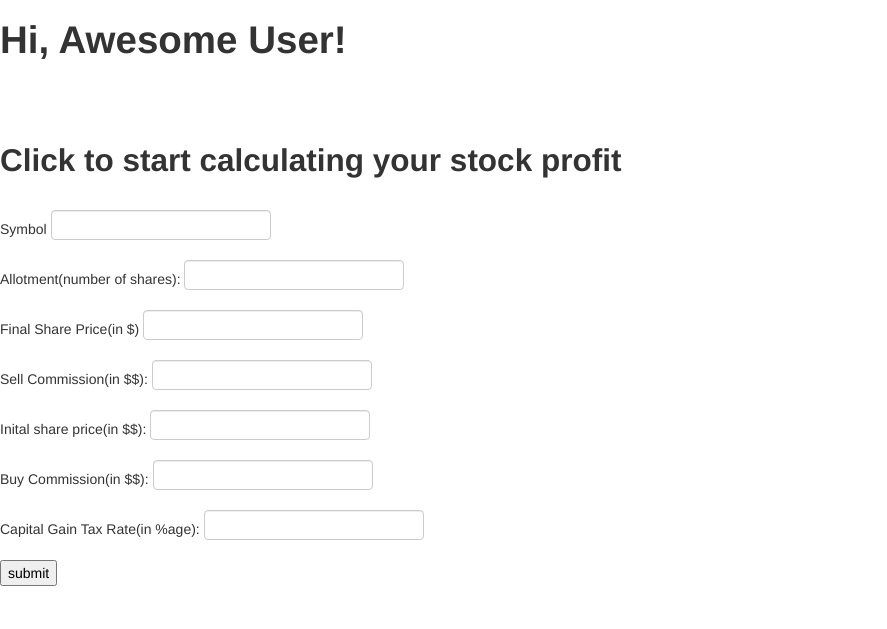
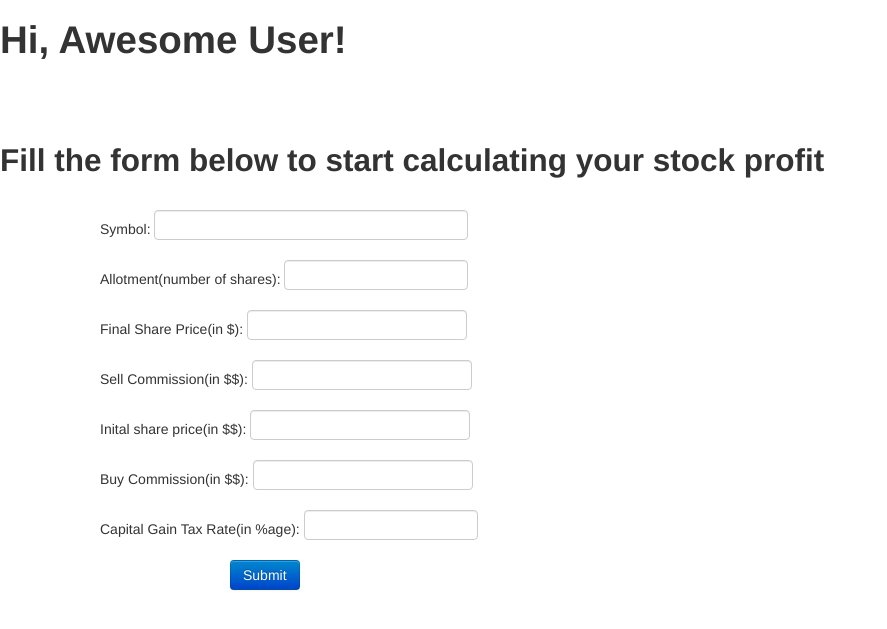
Before and after one commit to ShreyamsJain/StockProfit, a Flask app: page / in a window 1280 px wide. Shown: the part 40-669 px from the top of the page, without its empty margins (0-887 px from the left). Run offline with Flask 2, Linux system fonts and the light colour scheme.

Commit message:
Style Page

```diff
--- /dev/null
+++ b/app/static/css/mainpage.css
@@ -0,0 +1,3 @@
+.para {
+	margin-left: 100px;
+}
--- a/app/templates/index.html
+++ b/app/templates/index.html
@@ -1,10 +1,12 @@
 {% extends "base.html" %}
 {% block content %}
+<link rel= "stylesheet" type= "text/css" href= "{{ url_for('static',filename='styles/mainpage.css') }}">
+
     <h1>Hi, {{ user.nickname }}!</h1>
     <br/>
     <br/>
     <br/>
- 	<h2>Click to start calculating your stock profit</h2>
+ 	<h2>Fill the form below to start calculating your stock profit</h2>
 <br/>
 <!--
 <button type="button" class="btn btn-primary" data-toggle="modal" data-target="#exampleModal" data-whatever="@getbootstrap" style="margin-left: 250px">Click to Start!!!</button>
@@ -62,14 +64,16 @@
 <html>
    <body>
       <form action = "/result" method = "POST">
-        <p>Symbol <input type="text" name="SYM" /></p>
-        <p>Allotment(number of shares): <input type="text" name="ALT" /></p>
-        <p>Final Share Price(in $) <input type ="text" name = "FSP" /></p>
-        <p>Sell Commission(in $$): <input type = "text" name = "SC" /></p>
-        <p>Inital share price(in $$): <input type = "text" name = "ISP" /></p>
-        <p>Buy Commission(in $$): <input type = "text" name = "BC" /></p>
-        <p>Capital Gain Tax Rate(in %age): <input type ="text" name = "CG" /></p>
-        <p><input type="submit" value="submit" /></p>
+        <div class="para" style="margin-left: 100px">
+          <p>Symbol: <input type="text" name="SYM" style="width: 300px" /></p>
+          <p>Allotment(number of shares): <input type="text" name="ALT" style="width: 170px" /></p>
+          <p>Final Share Price(in $):  <input type ="text" name = "FSP" /></p>
+          <p>Sell Commission(in $$): <input type = "text" name = "SC" /></p>
+          <p>Inital share price(in $$): <input type = "text" name = "ISP" /></p>
+          <p>Buy Commission(in $$): <input type = "text" name = "BC" /></p>
+          <p>Capital Gain Tax Rate(in %age): <input type ="text" name = "CG" style="width: 160px" /></p>
+        </div>
+        <p><input type="submit" value="Submit" class="btn btn-primary" style="margin-left: 230px" /></p>
       </form>
    </body>
 </html>
--- a/app/templates/result.html
+++ b/app/templates/result.html
@@ -25,6 +25,7 @@
    <title>Result Page</title>
 </head>
 <body>
+   <div style="text-align: center">
       <h1>Proceeds: {{ proceeds }}</h1>
       <h1>Purchase Price: {{ pp }}</h1>
       <h1>Capital Gain: {{ CapitalGain }}</h1>
@@ -33,6 +34,7 @@
       <h1>Cost: {{ cost }}</h1>
       <h1>Return On Investment: {{ ReturnOnInvestment }}</h1>
       <h1>Break Even: {{ breakeven }}</h1>
+   </div>
 </body>
 </html>
 {% endblock %}
```
Lines whose indentation alone changed are shown as unchanged.
